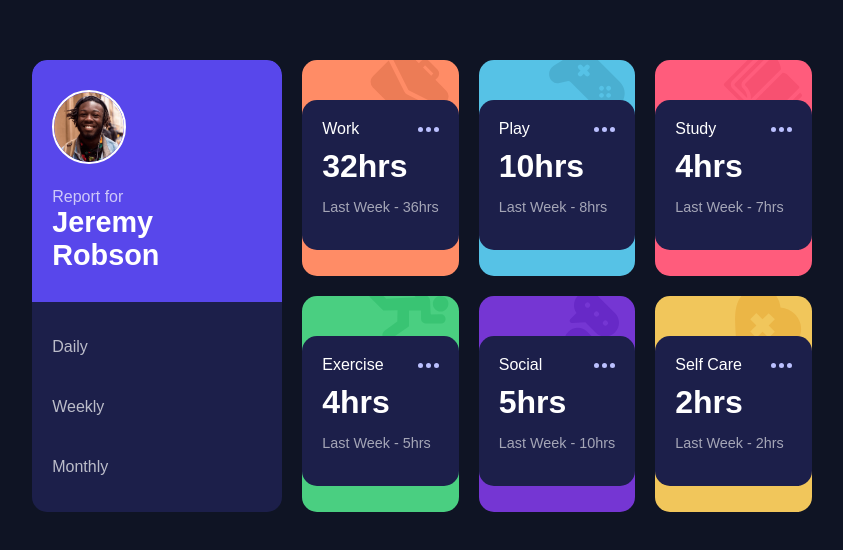
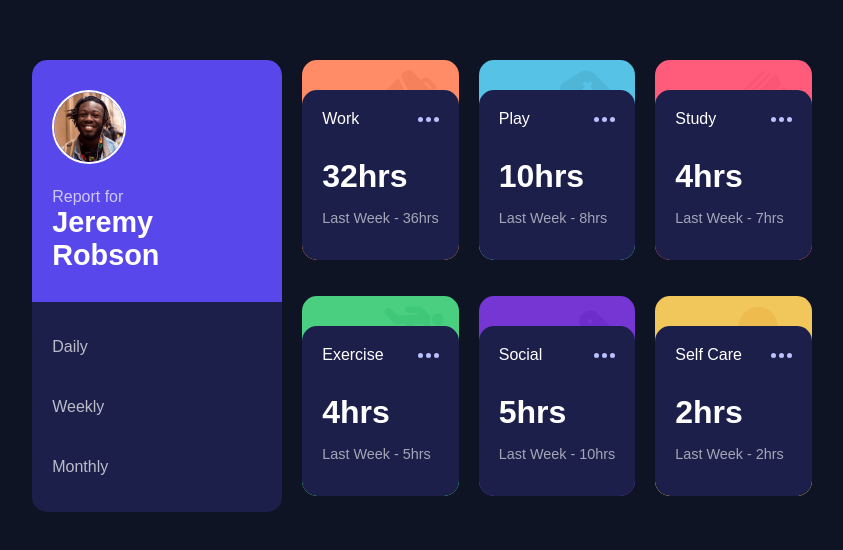
Before and after one commit to Refilwe15/ui-challenge-task8.2-codetribe, a React (Vite) app: page / in a window 1280 px wide. Shown: the part 114-664 px from the top of the page, without its empty margins (218-1061 px from the left). Built offline with nearby package versions, Linux system fonts and the light colour scheme.

Commit message:
icons added

```diff
--- a/src/App.css
+++ b/src/App.css
@@ -64,24 +64,33 @@ body {
   border-radius: 15px;
   position: relative;
   overflow: hidden;
+  height: 200px; /* fixed height for consistency */
+  display: flex;
+  flex-direction: column;
+  justify-content: flex-end;
 }
 
 .card-icon {
   position: absolute;
-  right: 10px;
-  top: -10px;
-  opacity: 0.5;
+  right: 15px;
+  top: 10px;
+  opacity: 0.3;
+  width: 60px;
+  height: auto;
 }
 
 .card {
   background: hsl(235, 46%, 20%);
   border-radius: 15px;
   padding: 20px;
-  margin-top: 40px;
   position: relative;
   z-index: 1;
   cursor: pointer;
   transition: background 0.3s ease;
+  height: 65%; /* shows more top background so icons appear */
+  display: flex;
+  flex-direction: column;
+  justify-content: space-between;
 }
 
 .card:hover {
```
